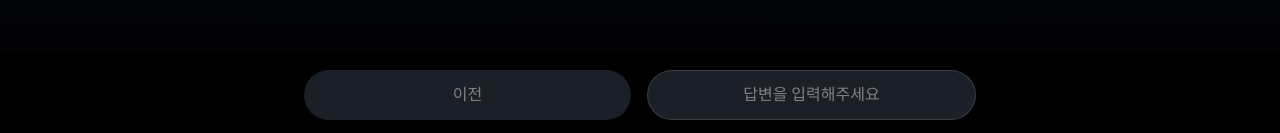
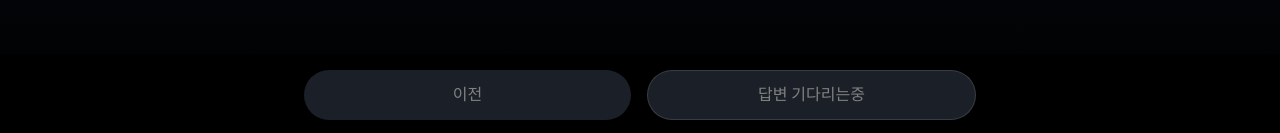
Before and after one commit to kwani6684/nltr-invitation, a Next.js app: page /questions/1 in a window 1280 px wide. Shown: the part 664-797 px from the top of the page. Built offline with nearby package versions, Linux system fonts and the light colour scheme; a web font is replaced by a local one.

Commit message:
워딩 수정

```diff
--- a/src/app/page.tsx
+++ b/src/app/page.tsx
@@ -62,7 +62,9 @@ export default function Home() {
                 viewport={{ once: true }}
                 className='text-center tracking-wide whitespace-pre-line'
               >
-                <span className='font-bold text-white'>모든 낯선 만남은 일상으로부터 우리를 떼어놓습니다.</span>
+                <span className='font-bold text-white'>
+                  모든 낯선 만남은 일상으로부터 <br /> 우리를 떼어놓습니다.
+                </span>
               </motion.p>
               <motion.p
                 initial={{ opacity: 0, y: 30 }}
--- a/src/app/questions/[id]/page.tsx
+++ b/src/app/questions/[id]/page.tsx
@@ -146,7 +146,7 @@ export default function QuestionPage() {
               answers[questionId]?.trim() ? 'bg-slate-900 hover:bg-slate-800' : 'bg-gray-700 opacity-50 cursor-not-allowed'
             }`}
           >
-            {answers[questionId]?.trim() ? (isLast ? '제출하기' : '다음') : '답변을 입력해주세요'}
+            {answers[questionId]?.trim() ? (isLast ? '제출하기' : '다음') : '답변 기다리는중'}
           </motion.button>
         </div>
       </div>
```
